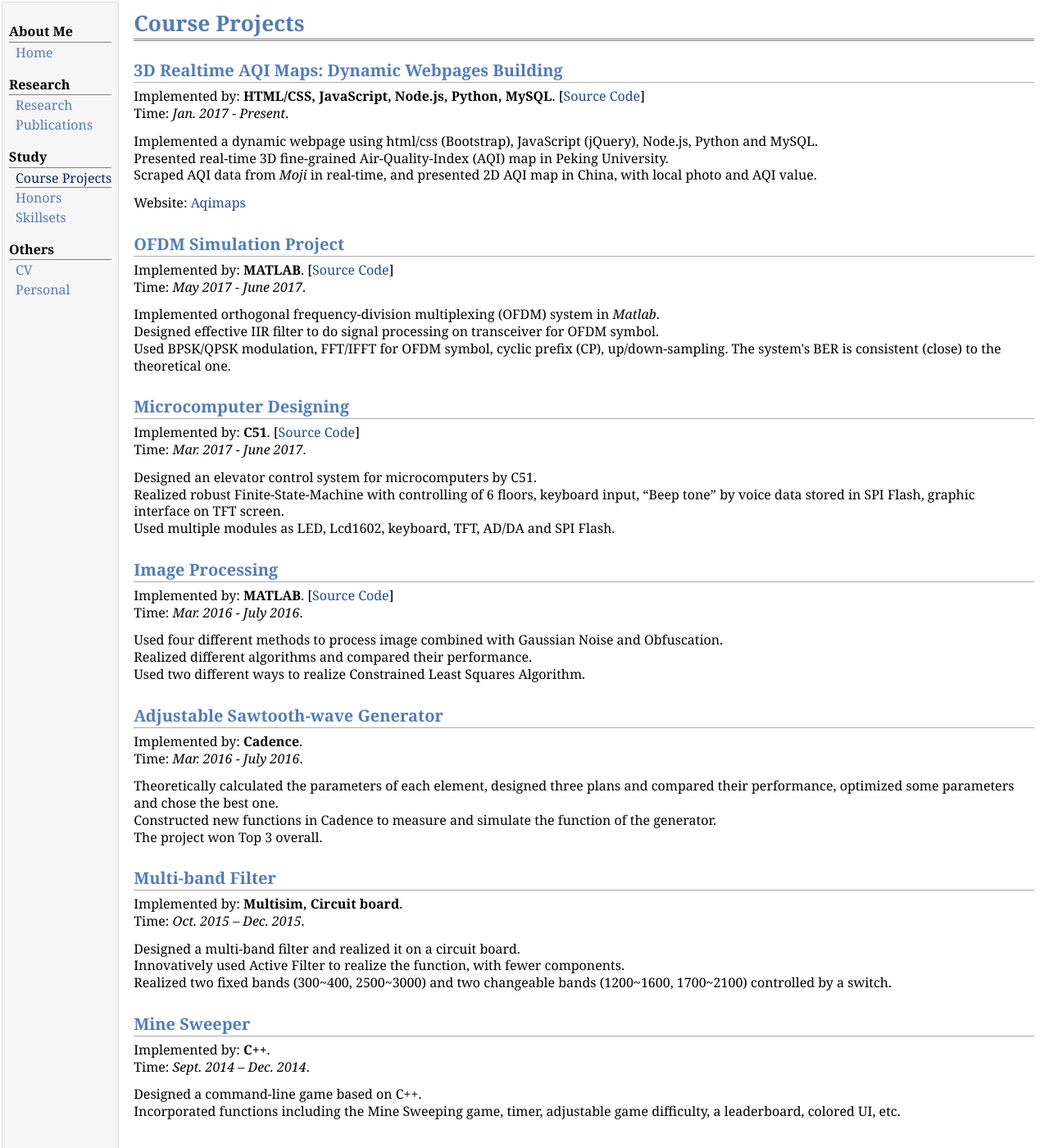
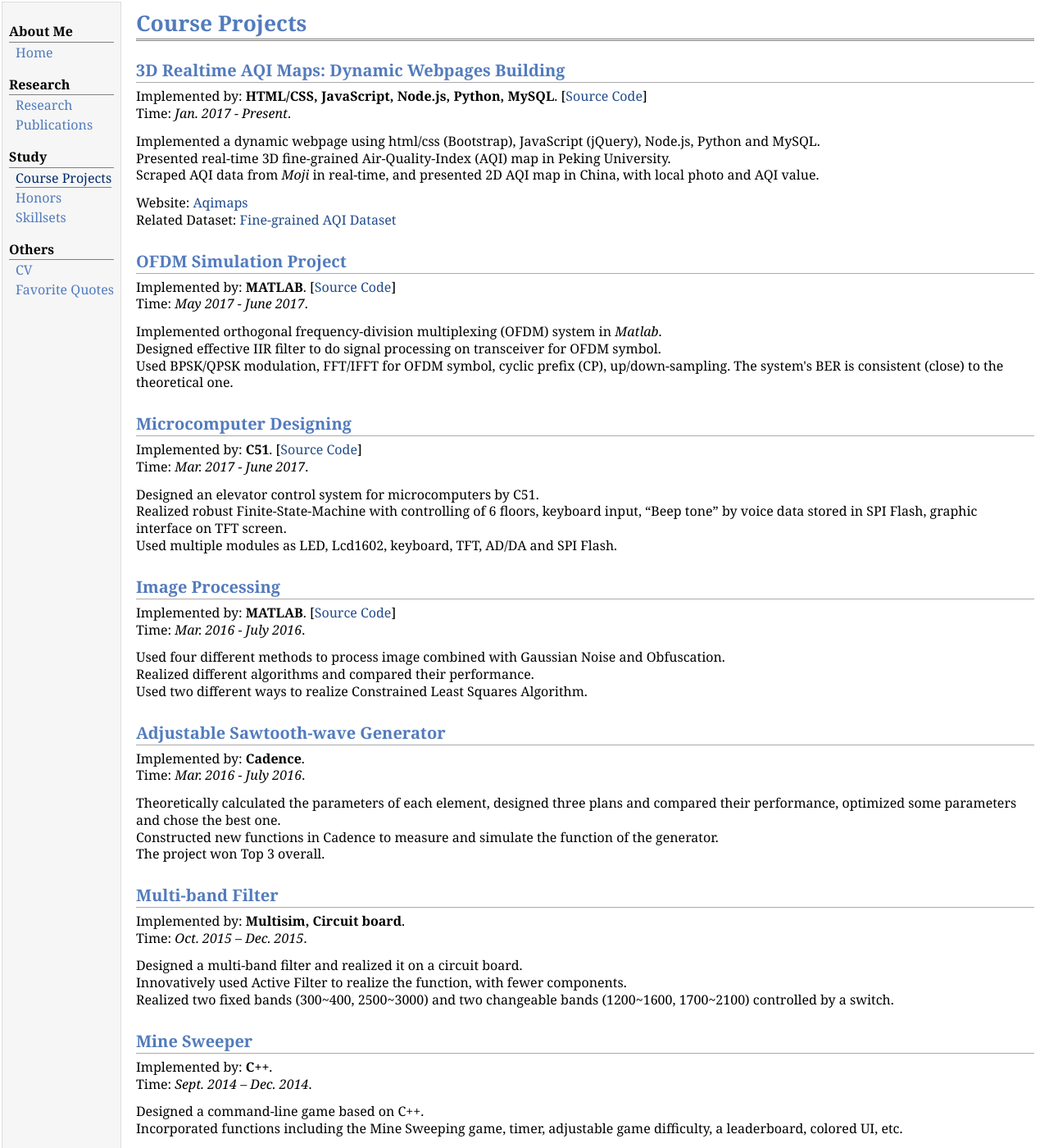
Before and after one commit to YyzHarry/Personal-Website, a Jekyll site: the page project.html, which Jekyll copies as it is, in a window 1280 px wide and 1400 px high. Shown: the whole window at 82% size. Built offline with Jekyll 4.4.1, drawn with Linux system fonts in a browser that asks for light colours; some of the changed text lies outside the part shown.

Commit message:
Update project.html

```diff
--- a/project.html
+++ b/project.html
@@ -22,7 +22,7 @@
 <div class="menu-item"><a href="skill.html">Skillsets</a></div>
 <div class="menu-category">Others</div>
 <div class="menu-item"><a href="static/CV.pdf">CV</a></div>
-<div class="menu-item"><a href="personal.html">Personal</a></div>
+<div class="menu-item"><a href="personal.html">Favorite&nbsp;Quotes</a></div>
 </td>
 <td id="layout-content">
 <div id="toptitle">
@@ -34,7 +34,8 @@ Time: <i>Jan. 2017 - Present</i>.</p>
 <p>Implemented a dynamic webpage using html/css (Bootstrap), JavaScript (jQuery), Node.js, Python and MySQL. <br />
 Presented real-time 3D fine-grained Air-Quality-Index (AQI) map in Peking University. <br />
 Scraped AQI data from <i>Moji</i> in real-time, and presented 2D AQI map in China, with local photo and AQI value.</p>
-<p>Website: <a href="http://aqimaps.com/">Aqimaps</a></p>
+<p>Website: <a href="http://aqimaps.com/">Aqimaps</a> <br />
+Related Dataset: <a href="https://github.com/YyzHarry/AQI_Dataset">Fine-grained AQI Dataset</a></p>
 <h2>OFDM Simulation Project</h2>
 <p>Implemented by: <b>MATLAB</b>.   [<a href="https://github.com/YyzHarry/OFDM">Source Code</a>] <br />
 Time: <i>May 2017 - June 2017</i>.</p>
```
Also changed, not shown: other parts of project.html (+1 -1 lines).
